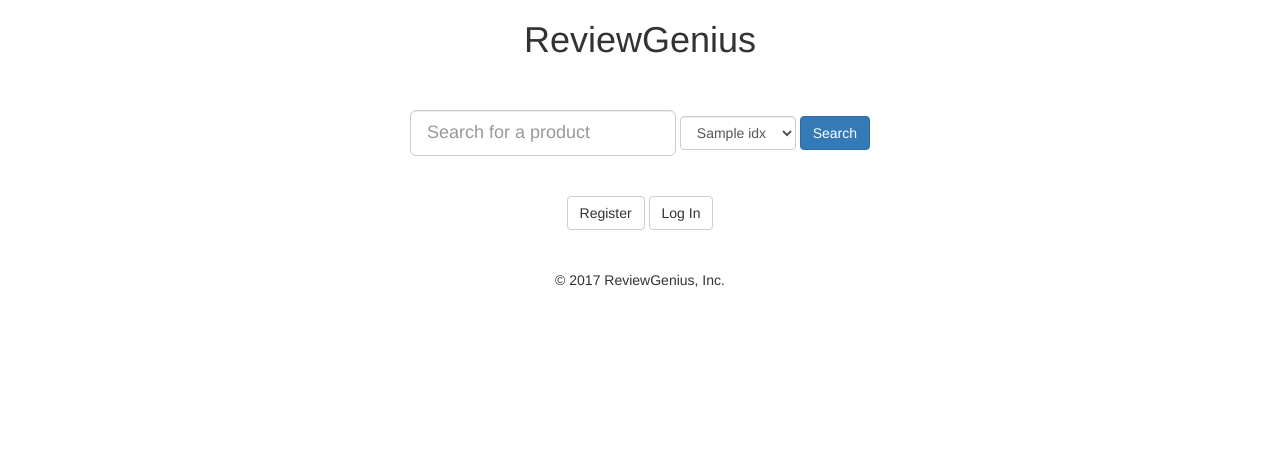
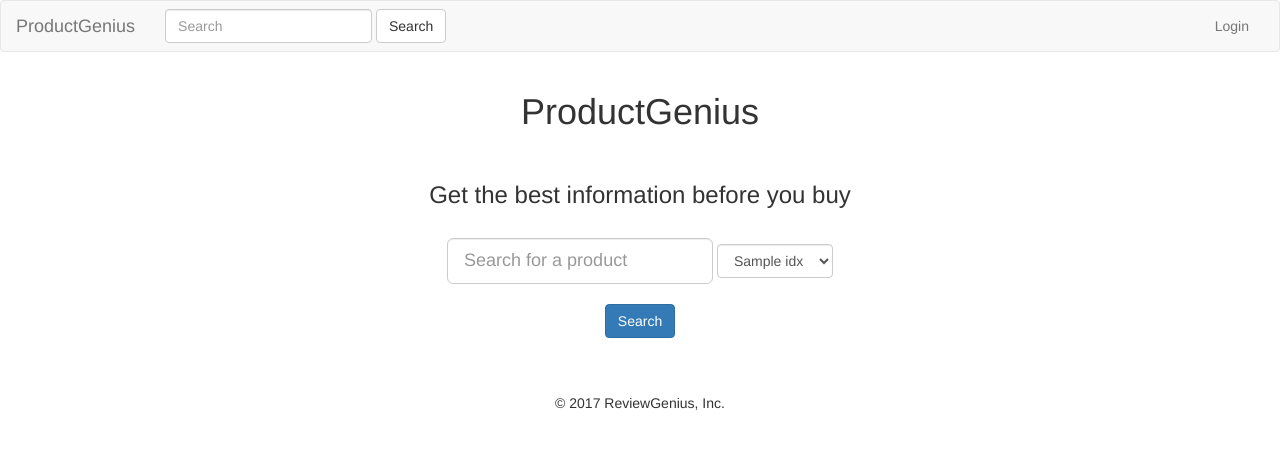
Before and after one commit to michberr/ProductGenius, a Flask app: template templates/homepage.html in a window 1280 px wide. Shown: the top 449 px of the page. Run offline with Flask 2, Linux system fonts and the light colour scheme; the template is opened without the code that fills it: most values are stand-ins (such as "Sample title", 1, 10 or a date in 2020); some libraries are stand-ins or nearby versions.

Commit message:
Added bootstrap navbar

```diff
--- a/static/styles.css
+++ b/static/styles.css
@@ -1 +1,3 @@
-.highlight { background-color: #00E5EE; }
+.highlight {
+    background-color: #00E5EE;
+}
--- a/templates/base.html
+++ b/templates/base.html
@@ -3,7 +3,7 @@
 
   <head>
     <!-- This is where the title goes -->
-    <title>{% block title %}TITLE HERE{% endblock %}</title>
+    <title>ProductGenius</title>
 
     <!-- Link to bootstrap as stylesheet -->
     <link rel="stylesheet"
@@ -12,15 +12,7 @@
     <!-- Link to css -->
     <link rel="stylesheet" href="/static/styles.css">
 
-    <!-- This is where the heading goes -->
-    <div class="row">
-      <div class="col-xs-12 text-center page-title">
-        <h1>{% block heading %}HEADING FOR PAGE{% endblock %}</h1>
-      </div>
-    </div>
-    <br><br>
-
-    <!-- Link to jquery -->
+    <!-- Link to jquery and jquery plugins -->
     <script src="https://code.jquery.com/jquery.js"></script>
     <script src="/static/jquery.highlight-5.js"></script>
 
@@ -28,14 +20,46 @@
     <script src="https://maxcdn.bootstrapcdn.com/bootstrap/3.3.7/js/bootstrap.min.js"></script>
 
     <!-- Link to Chart.js -->
-    <script src=
-  "https://cdnjs.cloudflare.com/ajax/libs/Chart.js/2.2.1/Chart.js">
-</script>
+    <script src="https://cdnjs.cloudflare.com/ajax/libs/Chart.js/2.2.1/Chart.js"></script>
 
   </head>
 
   <!-- This is where the body goes -->
   <body>
+
+    <nav class="navbar navbar-default">
+      <div class="container-fluid">
+        <!-- Brand and toggle get grouped for better mobile display -->
+        <div class="navbar-header">
+          <button type="button" class="navbar-toggle collapsed" data-toggle="collapse" data-target="#bs-example-navbar-collapse-1" aria-expanded="false">
+            <span class="sr-only">Toggle navigation</span>
+            <span class="icon-bar"></span>
+            <span class="icon-bar"></span>
+            <span class="icon-bar"></span>
+          </button>
+          <a class="navbar-brand" href="/">ProductGenius</a>
+        </div>
+
+        <!-- Collect the nav links, forms, and other content for toggling -->
+        <div class="collapse navbar-collapse" id="bs-example-navbar-collapse-1">
+          <form class="navbar-form navbar-left" action="/search">
+            <div class="form-group">
+              <input type="text" class="form-control" name="query" placeholder="Search">
+              <input type="hidden" name="index" value="All">
+            </div>
+            <button type="submit" class="btn btn-default">Search</button>
+          </form>
+          <ul class="nav navbar-nav navbar-right">
+            {% if 'user_id' in session %}
+              <li><a href="/login">Login</a></li>
+              <li><a href="/register">Register</a></li>
+            {% else %}
+              <li><a href="/login">Login</a></li>
+            {% endif %}
+          </ul>
+        </div><!-- /.navbar-collapse -->
+      </div><!-- /.container-fluid -->
+    </nav>
 
     <!-- Show flashed messages -->
     {% with messages = get_flashed_messages() %}
--- a/templates/homepage.html
+++ b/templates/homepage.html
@@ -1,40 +1,35 @@
 {% extends 'base.html' %}
 
-{% block title %}Review Genius Home Page{% endblock %}
-{% block heading %}ReviewGenius{% endblock %}
 
 {% block content %}
+
+  <div class="row">
+    <div class="col-xs-12 text-center page-title">
+      <h1>ProductGenius</h1>
+      <br>
+      <h3>Get the best information before you buy</h3>
+      <br>
+    </div>
+  </div>
 
   <!-- # Search bar -->
   <div class="row">
     <div class="col-md-8 col-md-offset-2 text-center">
-      <form class="form-inline" action="/search" method="GET">
-        <div class="form-group">
-          <input class="form-control input-lg" name="query" type="text"
-            placeholder="Search for a product">
-        </div>
-        <div class="form-group">
+      <form action="/search" method="GET">
+        <div class="form-inline">
+          <input class="form-control input-lg" name="query" type="text" placeholder="Search for a product">
           <select class="form-control" name="index">
             {% for idx in indexes %}
               <option value="{{ idx }}">{{ idx }}</option>
             {% endfor %}
           </select>
         </div>
-        <button type="submit" class="btn btn-primary">Search</button>
+        <br>
+        <div class="form-group">
+          <button type="submit" class="btn btn-primary">Search</button>
+        </div>
       </form>
     </div>
   </div>
-  <br><br>
 
-  <!-- Register and login buttons -->
-  <div class="row">
-    <div class="col-xs-4 col-xs-offset-4 text-center">
-      <a class="btn btn-default" href="/register" role="button">
-        Register
-      </a>
-      <a class="btn btn-default" href="/login" role="button">
-        Log In
-      </a>
-    </div>
-  </div>
 {% endblock %}
--- a/templates/product_details.html
+++ b/templates/product_details.html
@@ -7,6 +7,7 @@
 
 <img src={{ product.image }}>
 <br><br>
+
 
 <!-- Score Histogram -->
 
```
Also changed, not shown: templates/login_form.html (added, +19 -0 lines), templates/register_form.html (added, +25 -0 lines).
